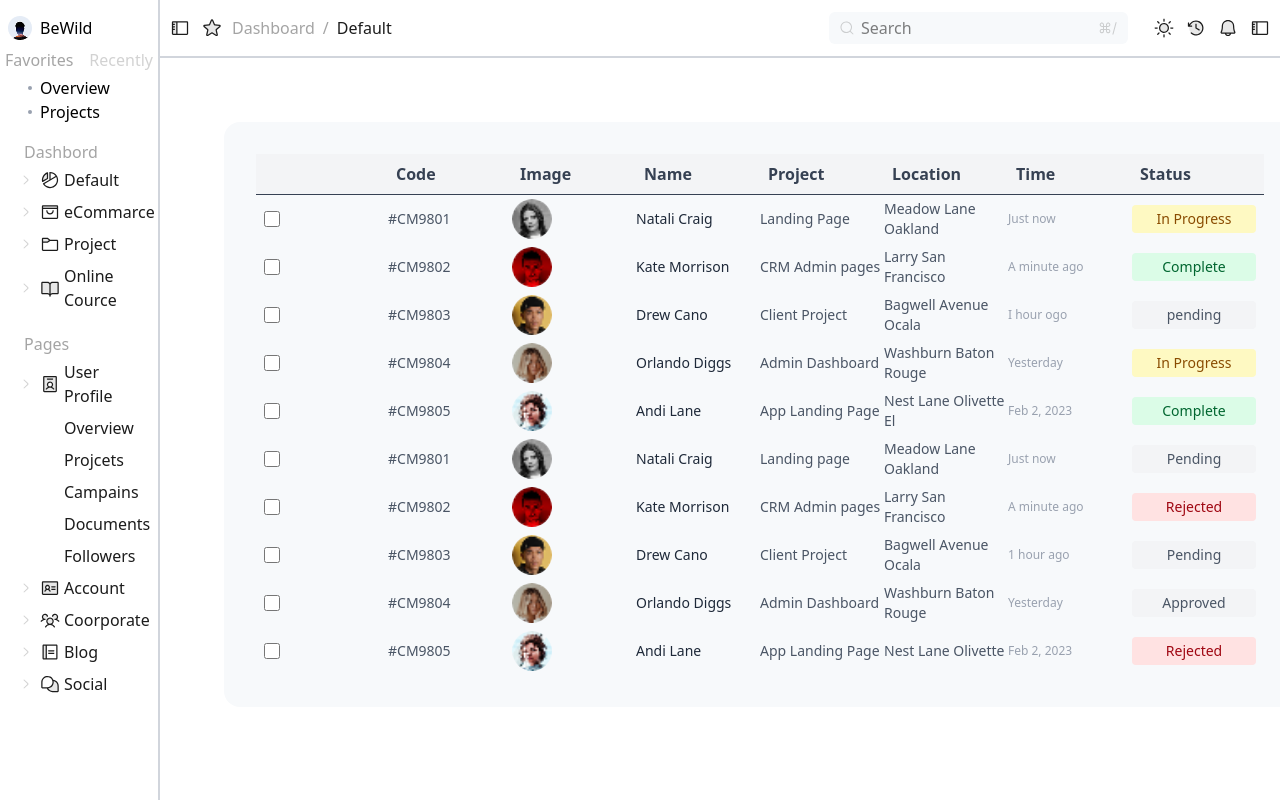
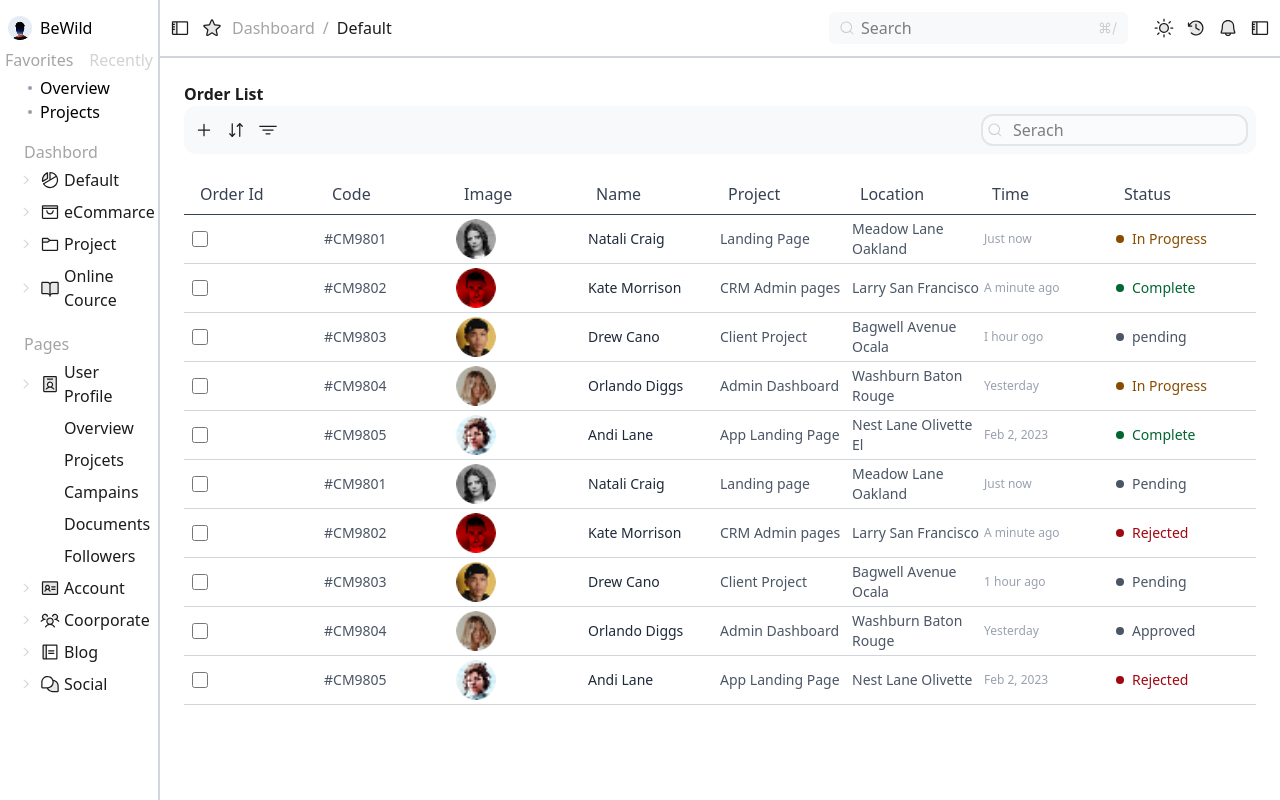
Before and after one commit to NoOne-Cares/ReactDashboard, a React (Vite) app: page / in a window 1280 px wide. Both pictures are taken after a click on the element 1228 px from the left and 28 px from the top of the page. Built offline with nearby package versions, Linux system fonts and the light colour scheme.

Commit message:
fixed order page

```diff
--- a/src/App.tsx
+++ b/src/App.tsx
@@ -31,21 +31,19 @@ function App() {
   };
 
   return (
-    <div className="grid grid-cols-16 min-h-screen">
-      {/* Left Sidebar */}
+    <div className="grid grid-cols-16 h-full min-h-screen bg-primary-bg-light dark:bg-primary-bg-dark">
+
       {showLeftSidebar && (
         <div className="col-span-2 h-full p-2 bg-primary-bg-light dark:bg-primary-bg-dark border-r-2 border-r-gray-300 dark:border-r-tirtary-text-dark">
           <LeftSideBar />
         </div>
       )}
 
-      {/* Main Content */}
       <div className={clsx(getContentSpan())}>
         <Navbar />
         <Dashborad />
       </div>
 
-      {/* Right Sidebar */}
       {showRightSidebar && (
         <div className="col-span-3 h-full p-2 bg-primary-bg-light dark:bg-primary-bg-dark border-l-2 border-l-gray-300 dark:border-l-tirtary-text-dark">
           <RightSideBar />
--- a/src/Components/Dashborad/DonutChats.tsx
+++ b/src/Components/Dashborad/DonutChats.tsx
@@ -1,6 +1,16 @@
-import React from "react";
-import { PieChart, Pie, Sector, ResponsiveContainer } from "recharts";
 
+import { PieChart, ResponsiveContainer } from "recharts";
+
+type SectorPathProps = {
+    cx: number;
+    cy: number;
+    innerRadius: number;
+    outerRadius: number;
+    startAngle: number;
+    endAngle: number;
+    cornerRadiusConvex?: number;
+    cornerRadiusConcave?: number;
+}
 const data = [
     { name: "Direct", value: 300.56, id: 1 },
     { name: "Affiliate", value: 135.18, id: 2 },
@@ -21,7 +31,7 @@ const createCustomSectorPath = ({
     endAngle,
     cornerRadiusConvex = 10,
     cornerRadiusConcave = 10,
-}) => {
+}: SectorPathProps): string => {
     const startAngleRad = (startAngle - 90) * RADIAN;
     const endAngleRad = (endAngle - 90) * RADIAN;
 
@@ -49,8 +59,19 @@ const createCustomSectorPath = ({
     Z
   `;
 };
+interface CustomSectorProps {
+    cx: number;
+    cy: number;
+    innerRadius: number;
+    outerRadius: number;
+    startAngle: number;
+    endAngle: number;
+    fill?: string;
+    cornerRadiusConvex?: number;
+    cornerRadiusConcave?: number;
+}
 
-const CustomSector = (props) => {
+const CustomSector: React.FC<CustomSectorProps> = (props) => {
     const {
         cx,
         cy,
--- a/src/Components/Dashborad/OrderList.tsx
+++ b/src/Components/Dashborad/OrderList.tsx
@@ -1,11 +1,27 @@
+import { SearchIcon } from '../../assets';
+import AddIcon from '../../assets/AddIcon';
 import { OrderListData } from '../../assets/data/OrderListData';
+import FilterIcon from '../../assets/FilterIcon';
+import SortIcon from '../../assets/SortIcon';
 
 const OrderList = () => {
     return (
-        <div className="w-full overflow-x-auto bg-[#f7f9fb] dark:bg-[#282828] rounded-2xl p-8 m-10">
+        <div className="w-full overflow-x-auto">
+            <div className='font-semibold text-primary-text-light dark:text-primary-text-dark'> Order List</div>
+            <div className='flex justify-between bg-[#f7f9fb] dark:bg-[#272727] p-2 rounded-xl items-center'>
+                <div className='flex gap-2'>
+                    <AddIcon />
+                    <FilterIcon />
+                    <SortIcon />
+                </div>
+                <div className='flex items-center p-0.5 gap-2 bg-[#fafbfd] border-2 border-[#e4e5e7] rounded-xl dark:bg-[#232323] dark:border-[#393939]'>
+                    <SearchIcon />
+                    <input type="text" placeholder='Serach' className='placeholder:dark:text-secondry-text-dark' />
+                </div>
+            </div>
             <div>
-                <div className="grid grid-cols-8 gap-4 font-semibold text-gray-700 dark:text-gray-200 px-4 py-2 border-b bg-gray-100 dark:bg-gray-800">
-                    <div></div>
+                <div className="grid grid-cols-8 gap-4  text-gray-700 dark:text-[#858585] px-4 py-2 border-b mt-5 ">
+                    <div>Order Id</div>
                     <div>Code</div>
                     <div>Image</div>
                     <div>Name</div>
@@ -14,12 +30,10 @@ const OrderList = () => {
                     <div>Time</div>
                     <div>Status</div>
                 </div>
-
-                {/* Data Rows */}
                 {OrderListData.map((order, index) => (
                     <div
                         key={order.code + index}
-                        className="grid grid-cols-8  items-center px-2 py-1 hover:bg-gray-50 dark:hover:bg-gray-700 "
+                        className="grid grid-cols-8  items-center px-2 py-1 hover:bg-gray-50 dark:hover:bg-gray-700 border-b-gray-300 border-b-1 dark:border-b-tirtary-text-dark"
                     >
                         <input type="checkbox" className="h-4 w-4" />
 
@@ -53,20 +67,36 @@ const OrderList = () => {
                             {order.time}
                         </div>
 
+                        <div className='flex items-center gap-2'>
                             <div
                                 className={`
-                            text-sm font-medium px-2 py-1 rounded text-center
+                            w-2 h-2 rounded-full  text-center
                             ${order.status.toLowerCase() === 'in progress'
-                                    ? 'bg-yellow-100 text-yellow-800'
+                                        ? 'bg-yellow-800'
                                         : order.status.toLowerCase() === 'complete'
-                                        ? 'bg-green-100 text-green-800'
+                                            ? 'bg-green-800 '
                                             : order.status.toLowerCase() === 'rejected'
-                                            ? 'bg-red-100 text-red-800'
-                                            : 'bg-gray-100 text-gray-600'
+                                                ? 'bg-red-800 '
+                                                : 'bg-gray-600'
+                                    }
+                        `}
+                            >
+                            </div>
+                            <div
+                                className={`
+                            text-sm font-medium py-1 rounded text-center
+                            ${order.status.toLowerCase() === 'in progress'
+                                        ? ' text-yellow-800'
+                                        : order.status.toLowerCase() === 'complete'
+                                            ? ' text-green-800'
+                                            : order.status.toLowerCase() === 'rejected'
+                                                ? ' text-red-800'
+                                                : ' text-gray-600'
                                     }
                         `}
                             >
                                 {order.status}
+                            </div>
                         </div>
                     </div>
                 ))}
--- a/src/Components/Sidebars/RightSideBar/Activities.tsx
+++ b/src/Components/Sidebars/RightSideBar/Activities.tsx
@@ -1,4 +1,3 @@
-import React from 'react'
 import { ActivityData } from '../../../assets/data/ActivitesData'
 
 const Activities = () => {
--- a/src/Components/Sidebars/RightSideBar/Notification.tsx
+++ b/src/Components/Sidebars/RightSideBar/Notification.tsx
@@ -1,4 +1,3 @@
-import React from 'react'
 import { NotificationData } from '../../../assets/data/NotificationData'
 
 const Notification = () => {
--- a/src/assets/FilterIcon.tsx
+++ b/src/assets/FilterIcon.tsx
@@ -13,10 +13,12 @@ const FilterIcon = () => {
 
             </div>
             <div className="hidden dark:block hover:bg-secondary-bg-dark p-0.5 rounded-s">
-                <svg width="16" height="16" viewBox="0 0 16 16" fill="none" xmlns="http://www.w3.org/2000/svg">
-                    <path fill-rule="evenodd" clip-rule="evenodd" d="M14.3463 3.63931C14.5455 3.83054 14.5519 4.14706 14.3607 4.34627L11.0007 7.84627C10.9064 7.94448 10.7761 8 10.64 8C10.5039 8 10.3736 7.94448 10.2793 7.84627L8.24 5.72199L5.82335 8.23933L7.54513 9.89223L2 11.5L3.38019 5.8939L5.10197 7.5468L7.87931 4.65373C7.97359 4.55552 8.10385 4.5 8.24 4.5C8.37615 4.5 8.50641 4.55552 8.60069 4.65373L10.64 6.77801L13.6393 3.65373C13.8305 3.45453 14.1471 3.44807 14.3463 3.63931Z" fill="white" />
+                <svg width="20" height="20" viewBox="0 0 20 20" fill="none" xmlns="http://www.w3.org/2000/svg">
+                    <path d="M4.19194 13.3081C4.07473 13.1908 3.91576 13.125 3.75 13.125C3.58424 13.125 3.42527 13.1908 3.30806 13.3081C3.19085 13.4253 3.125 13.5842 3.125 13.75C3.125 13.9158 3.19085 14.0747 3.30806 14.1919L5.80806 16.6919C5.92527 16.8092 6.08424 16.875 6.25 16.875C6.41576 16.875 6.57473 16.8092 6.69194 16.6919L9.19171 14.1922C9.30892 14.075 9.375 13.9158 9.375 13.75C9.375 13.5842 9.30915 13.4253 9.19194 13.3081C9.07473 13.1908 8.91576 13.125 8.75 13.125C8.58424 13.125 8.42527 13.1908 8.30806 13.3081L6.25 15.3661L4.19194 13.3081Z" fill="white" />
+                    <path d="M5.625 3.75V16.25C5.625 16.5952 5.90482 16.875 6.25 16.875C6.59518 16.875 6.875 16.5952 6.875 16.25V3.75C6.875 3.40482 6.59518 3.125 6.25 3.125C5.90482 3.125 5.625 3.40482 5.625 3.75Z" fill="white" />
+                    <path d="M15.8077 6.69162C15.9249 6.80883 16.0842 6.875 16.25 6.875C16.4158 6.875 16.5747 6.80915 16.6919 6.69194C16.8092 6.57473 16.875 6.41576 16.875 6.25C16.875 6.08424 16.8092 5.92527 16.6919 5.80806L14.1919 3.30806C14.0747 3.19085 13.9158 3.125 13.75 3.125C13.5842 3.125 13.4253 3.19085 13.3081 3.30806L10.8081 5.80806C10.6908 5.92527 10.625 6.08424 10.625 6.25C10.625 6.26001 10.6252 6.27002 10.6257 6.28002C10.6332 6.43522 10.6982 6.58207 10.8081 6.69194C10.9253 6.80915 11.0842 6.875 11.25 6.875C11.4158 6.875 11.5747 6.80915 11.6919 6.69194L13.75 4.63388L15.8077 6.69162Z" fill="white" />
+                    <path d="M14.375 16.25V3.75C14.375 3.40482 14.0952 3.125 13.75 3.125C13.4048 3.125 13.125 3.40482 13.125 3.75V16.25C13.125 16.5952 13.4048 16.875 13.75 16.875C14.0952 16.875 14.375 16.5952 14.375 16.25Z" fill="white" />
                 </svg>
-
 
             </div>
         </>
--- a/src/assets/Icons/BugIcon.tsx
+++ b/src/assets/Icons/BugIcon.tsx
@@ -1,5 +1,3 @@
-import React from 'react'
-
 const BugIcon = () => {
     return (
         <svg width="24" height="24" viewBox="0 0 24 24" fill="none" xmlns="http://www.w3.org/2000/svg">
--- a/src/assets/SortIcon.tsx
+++ b/src/assets/SortIcon.tsx
@@ -1,5 +1,3 @@
-import React from 'react'
-
 const SortIcon = () => {
     return (
         <>
```
Lines whose indentation alone changed are shown as unchanged.
